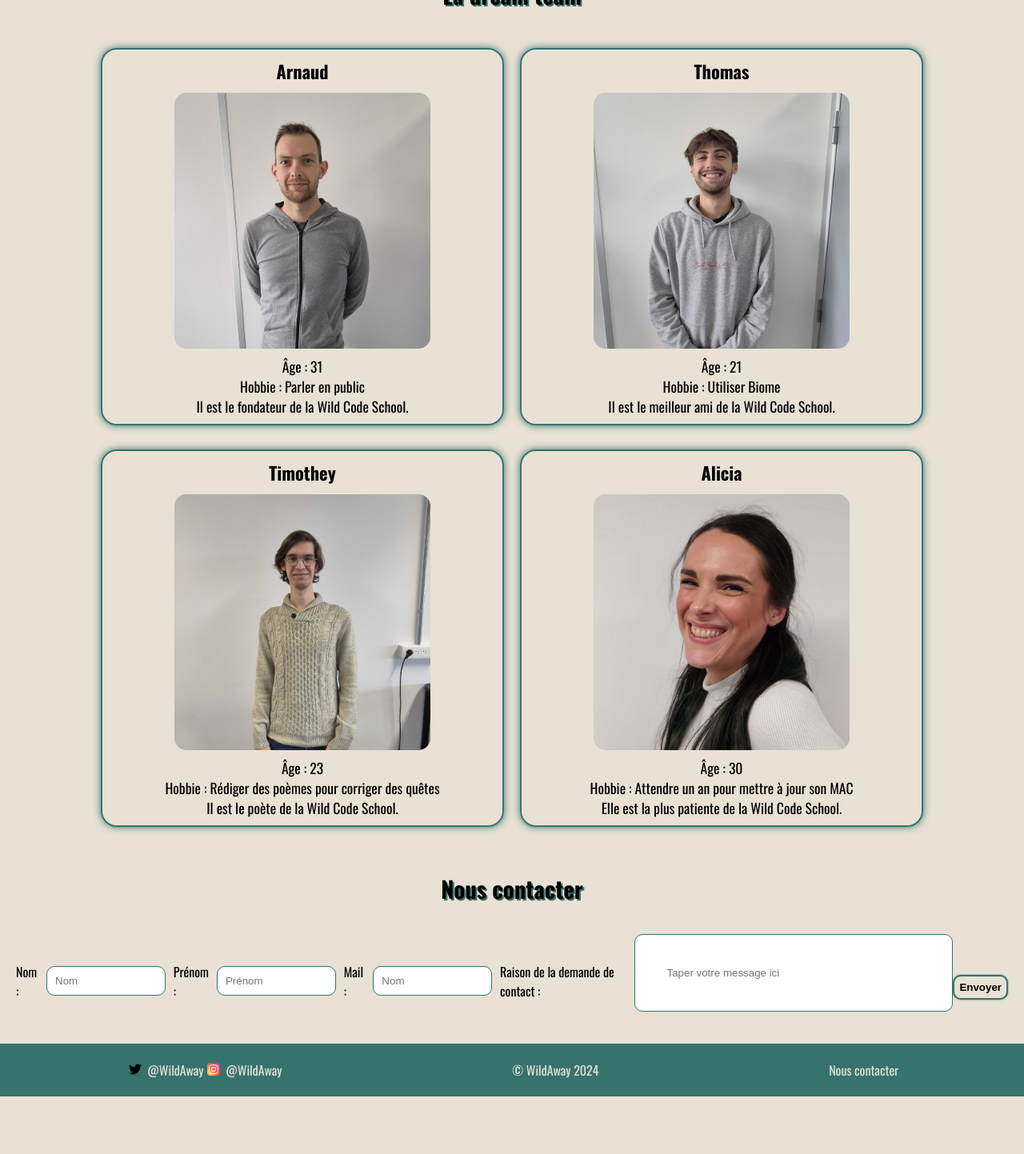
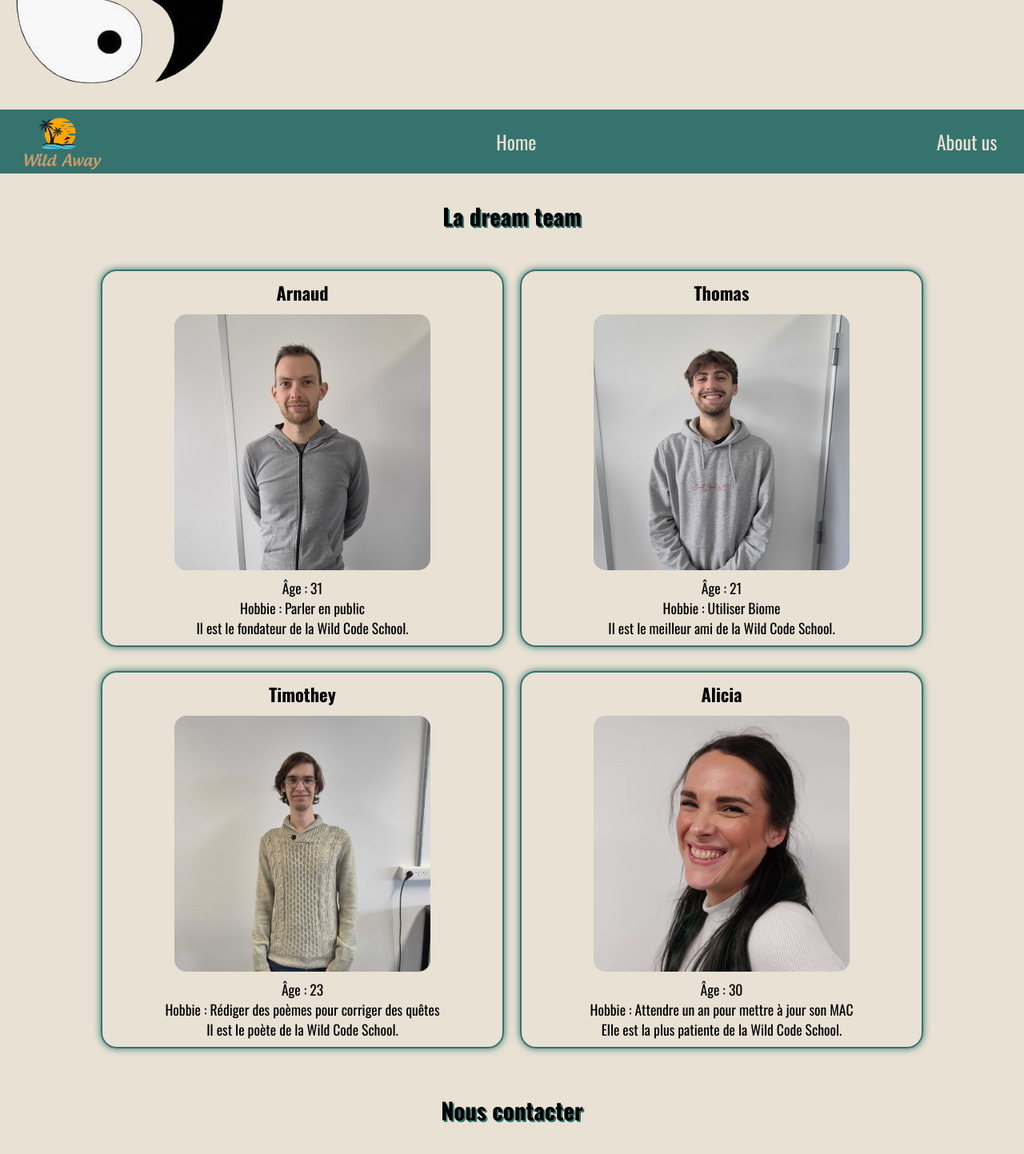
Before and after one commit to WildCodeSchool-2024-09/LILLE-0924-PROJECT2-G2-WILD-AWAY, a React (Vite) app in the folder client/: page /about-us in a window 1280 px wide. Shown: the part 140-1583 px from the top of the page at 80% size. Before the commit the page ends 1511 px from the top, so only its background shows below. Built offline with nearby package versions, Linux system fonts and the light colour scheme; a web font is replaced by a local one.

Commit message:
let me PULLLLLLLLLLLLL

```diff
--- a/client/src/App.css
+++ b/client/src/App.css
@@ -1,3 +1,34 @@
+:root {
+  --main-color: #e8e1d4;
+  --secondary-color: #36736e;
+}
+
 body {
-  background-color: #e8e1d4;
+  background-color: var(--main-color);
 }
+
+/* .light {
+
+  var(--main-color): 'red';
+  --
+} */
+
+/* .dark {
+  display: flex;
+  width: 98%;
+  background-color: black;
+  font-size: 1.1rem;
+  color: var(--main-color);
+  justify-content: space-between;
+  padding-right: 1%;
+  padding-left: 1%;
+  height: 10%;
+}
+
+.dark-mode {
+  background-color: black;
+}
+
+.img-darkMode {
+  width: 3%;
+} */
--- a/client/src/App.tsx
+++ b/client/src/App.tsx
@@ -2,13 +2,30 @@ import "./App.css";
 import { Outlet } from "react-router-dom";
 import Footer from "./components/Footer/Footer";
 import NavBar from "./components/NavBar/NavBar";
+import { ThemeProvider } from "./services/ThemeContext";
+// import { useState } from "react";
+
+// interface darkModeProps {
+//   darkMode: boolean;
+//   setDarkMode: (darkMode: string) => void;
 
 function App() {
+  // const [darkMode, setDarkMode] = useState<string>("");
+  // const handleDarkMode = () => {
+  //   if (!darkMode) {
+  //     setDarkMode("dark-mode");
+  //   } else {
+  //     setDarkMode("");
+  //   }
+  // };
   return (
     <>
-      <NavBar />
-      <Outlet />
-      <Footer />
+      <ThemeProvider>
+        <img src="/darkMode.png" alt="darkMode" className="img-darkMode" />
+        <NavBar />
+        <Outlet />
+        <Footer />
+      </ThemeProvider>
     </>
   );
 }
--- a/client/src/components/Footer/Footer.css
+++ b/client/src/components/Footer/Footer.css
@@ -1,10 +1,10 @@
-.footer {
-  background-color: #36736e;
+footer {
+  background-color: var(--secondary-color);
   width: 98%;
   position: relative;
   bottom: 0;
   height: 2.5rem;
-  color: #e8e1d4;
+  color: var(--main-color);
   font-size: 1rem;
   padding: 1%;
 }
--- a/client/src/components/Footer/Footer.tsx
+++ b/client/src/components/Footer/Footer.tsx
@@ -3,7 +3,7 @@ import "./Footer.css";
 function Footer() {
   return (
     <footer>
-      <section className="footer">
+      <section>
         <div className="reseau">
           <img src="/twitter.png" className="logo" alt="logo de Twitter" />{" "}
           @WildAway
--- a/client/src/components/NavBar/NavBar.css
+++ b/client/src/components/NavBar/NavBar.css
@@ -2,33 +2,29 @@
   padding: 0;
   margin: 0;
 }
-
 nav {
   display: flex;
   width: 98%;
-  background-color: #36736e;
+  background-color: var(--secondary-color);
   font-size: 1.1rem;
-  color: #e8e1d4;
+  color: var(--main-color);
   justify-content: space-between;
   padding-right: 1%;
   padding-left: 1%;
   height: 10%;
 }
-
 .logo-nav {
   width: 8rem;
   height: 5rem;
 }
-
 .links-nav {
-  margin-right: 5rem;
+  margin-right: 1.3rem;
   display: flex;
   align-items: center;
   list-style: none;
   font-size: 1.5rem;
 }
-
 a {
   text-decoration: none;
-  color: #e8e1d4;
+  color: var(--main-color);
 }
--- a/client/src/components/NavBar/NavBar.tsx
+++ b/client/src/components/NavBar/NavBar.tsx
@@ -1,7 +1,11 @@
+// import { useContext } from "react";
 import "./NavBar.css";
 import { Link } from "react-router-dom";
+// import { ThemeContext } from "../../services/ThemeContext";
 
 function NavBar() {
+  // const { theme, setTheme } = useContext(ThemeContext);
+
   return (
     <nav>
       <img src="/logo.png" className="logo-nav" alt="logo de Wild Away" />
@@ -15,5 +19,4 @@ function NavBar() {
     </nav>
   );
 }
-
 export default NavBar;
--- a/client/src/pages/AboutUs/AboutUs.css
+++ b/client/src/pages/AboutUs/AboutUs.css
@@ -18,13 +18,13 @@
   display: flex;
   flex-direction: column;
   align-items: center;
-  border: 2px solid #36736e;
+  border: 2px solid var(--secondary-color);
   height: 28rem;
   width: 30rem;
   margin: 10px 10px 20px 10px;
   padding: 10px;
   border-radius: 20px;
-  box-shadow: 0 0 10px #36736e;
+  box-shadow: 0 0 10px var(--secondary-color);
 }
 
 .title {
@@ -51,14 +51,14 @@
   padding: 10px;
   margin: 10px;
   border-radius: 10px;
-  border: 1px solid #36736e;
+  border: 1px solid var(--secondary-color);
 }
 
 .input-contact {
   width: 30%;
   padding: 40px;
   border-radius: 10px;
-  border: 1px solid #36736e;
+  border: 1px solid var(--secondary-color);
   margin-bottom: 20px;
 }
 
@@ -66,6 +66,6 @@
   border-radius: 10px;
   width: 6%;
   padding: 6px;
-  border-color: #36736e;
-  box-shadow: 0 0 2px #36736e;
+  border-color: var(--secondary-color);
+  box-shadow: 0 0 2px var(--secondary-color);
 }
--- a/client/src/pages/Homepage/Homepage.css
+++ b/client/src/pages/Homepage/Homepage.css
@@ -1,7 +1,7 @@
 @import url("https://fonts.googleapis.com/css2?family=Agdasima:wght@400;700&family=Anton+SC&family=Playwrite+GB+S:ital,wght@0,100..400;1,100..400&family=Poppins:ital,wght@0,100;0,200;0,300;0,400;0,500;0,600;0,700;0,800;0,900;1,100;1,200;1,300;1,400;1,500;1,600;1,700;1,800;1,900&display=swap");
 @import url("https://fonts.googleapis.com/css2?family=Oswald:wght@200..700&display=swap");
 body {
-  background-color: #e8e1d4;
+  background-color: var(--main-color);
   font-family: "Oswald", serif;
 }
 .homepage-title {
@@ -27,7 +27,7 @@ body {
 .homepage-text {
   font-size: 1.5rem;
   width: 80%;
-  color: #e8e1d4;
+  color: var(--main-color);
   font-family: "Anton SC", serif;
 }
 
@@ -40,7 +40,7 @@ body {
   display: flex;
   flex-direction: column;
   align-items: center;
-  background-color: #36736e;
+  background-color: var(--secondary-color);
   border-radius: 5%;
   width: 30%;
   min-height: 270px;
--- a/client/src/pages/booking/booking.css
+++ b/client/src/pages/booking/booking.css
@@ -2,7 +2,7 @@
 @import url("https://fonts.googleapis.com/css2?family=Oswald:wght@200..700&display=swap");
 
 html {
-  background-color: #e8e1d4;
+  background-color: var(--main-color);
 }
 
 .booking-main {
@@ -18,7 +18,7 @@ h1 {
   text-align: center;
   padding: 1rem;
   margin: 1rem;
-  text-shadow: 2px 2px #36736e;
+  text-shadow: 2px 2px var(--secondary-color);
   border-radius: 10px;
 }
 
@@ -29,7 +29,7 @@ h1 {
   margin: 2rem;
   padding: 1rem;
   box-shadow: 5px 5px 15px 5px #000000;
-  background-color: #36736e;
+  background-color: var(--secondary-color);
   border-radius: 10px;
   display: flex;
   flex-direction: column;
@@ -41,7 +41,7 @@ h1 {
 .booking-card-img {
   border-radius: 100px;
   padding: 0.3rem;
-  background-color: #e8e1d4;
+  background-color: var(--main-color);
   height: 200px;
   width: 200px;
 }
@@ -52,7 +52,7 @@ h1 {
 
 button {
   padding: 0.6rem;
-  background-color: #e8e1d4;
+  background-color: var(--main-color);
   box-shadow: 5px 5px 5px 2px #000000;
   font-weight: bold;
   border-radius: 100px;
@@ -61,7 +61,7 @@ button {
 }
 
 button:hover {
-  color: #e8e1d4;
+  color: var(--main-color);
   background-color: #6f4d38;
   border-radius: 10px;
   transition: 0.3s;
@@ -214,7 +214,7 @@ button:hover {
 .title-color {
   width: 100%;
   background-color: #6f4d38;
-  color: #e8e1d4;
+  color: var(--main-color);
   text-align: center;
   padding: 20px 0;
   font-size: 20px;
--- /dev/null
+++ b/client/src/services/ThemeContext.tsx
@@ -0,0 +1,19 @@
+import { createContext } from "react";
+import { useState } from "react";
+
+export const ThemeContext = createContext<ThemeContextProps | null>(null);
+
+interface ThemeContextProps {
+  theme: string;
+  setTheme: (theme: string) => void;
+}
+
+export function ThemeProvider({ children }: { children: React.ReactNode }) {
+  const [theme, setTheme] = useState("light");
+
+  return (
+    <ThemeContext.Provider value={{ theme, setTheme }}>
+      {children}
+    </ThemeContext.Provider>
+  );
+}
```
Also changed, not shown: client/public/darkMode.png (added).
